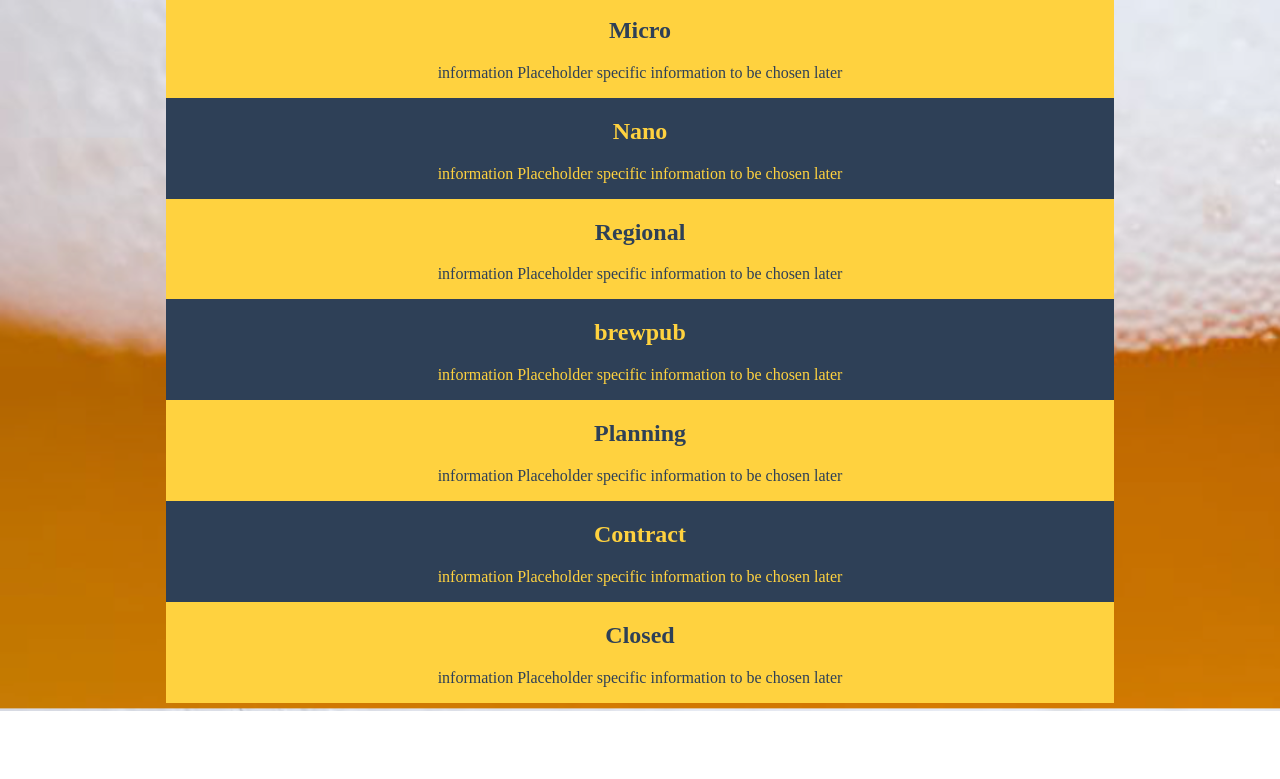
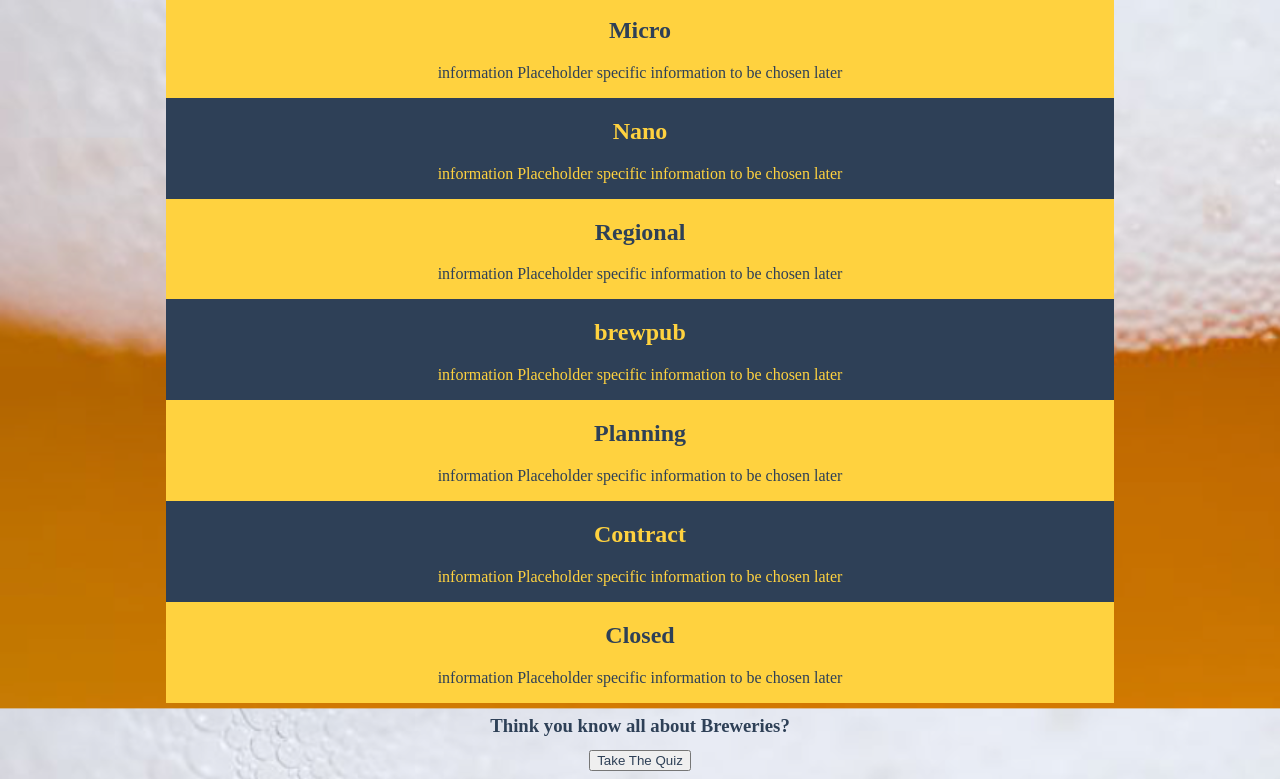
Before and after one commit to iWillChangeMyNameLater/theFridge, a website: page public/differnt-breweries.html in a window 1280 px wide. Shown: the part 143-922 px from the top of the page. Before the commit the page ends 854 px from the top, so only its background shows below. Drawn offline with Linux system fonts and the light colour scheme.

```diff
--- a/public/differnt-breweries.html
+++ b/public/differnt-breweries.html
@@ -56,5 +56,9 @@
       <p>information Placeholder specific information to be chosen later</p>
     </div>
   </div>
+  <div class="quiz">
+    <h3 class="quiz">Think you know all about Breweries?</h3>
+    <button class="quiz">Take The Quiz</button>
+  </div>
 </body>
 </html>
--- /dev/null
+++ b/public/javascripts/differnt-breweries.js
@@ -0,0 +1,3 @@
+/*var quizQuestions [{"question": "what type of brewery?"
+
+}];*/
--- a/public/javascripts/search-breweries.js
+++ b/public/javascripts/search-breweries.js
@@ -18,6 +18,7 @@
     while(oldResults.hasChildNodes()){
         oldResults.removeChild(oldResults.firstChild);
     }
+    console.log(result);
     result.forEach((brewery)=>{
         var breweryStreet= brewery.street;
         var breweryCity = brewery.city;
--- a/public/stylesheets/differnt-breweries.css
+++ b/public/stylesheets/differnt-breweries.css
@@ -84,3 +84,10 @@
     background-color: #FFD23F;
     color: #2E4057;
 }
+.quiz{
+    text-align: center;
+    margin: auto;
+    color: #2E4057;
+    margin-top: 1%;
+
+}
--- a/routes/breweries.js
+++ b/routes/breweries.js
@@ -6,10 +6,12 @@
   if(req.query.searchFilter.localeCompare("zip-code")==0){
     search=search+"by_postal="+req.query.input;
     console.log(search);
+    console.log(req.query.input);
   }
   if(req.query.searchFilter.localeCompare("city-name")==0){
-    search=search+"by_city"+req.query.input;
+    search=search+"by_city="+req.query.input;
     console.log(search);
+    console.log(req.query.input);
   }
   if(!req.query.brewType.localeCompare("any")==0){
     search=search+"&by_type="+req.query.brewType;
```
Also changed, not shown: public/javascripts/scripts.js (+12 -4 lines).
